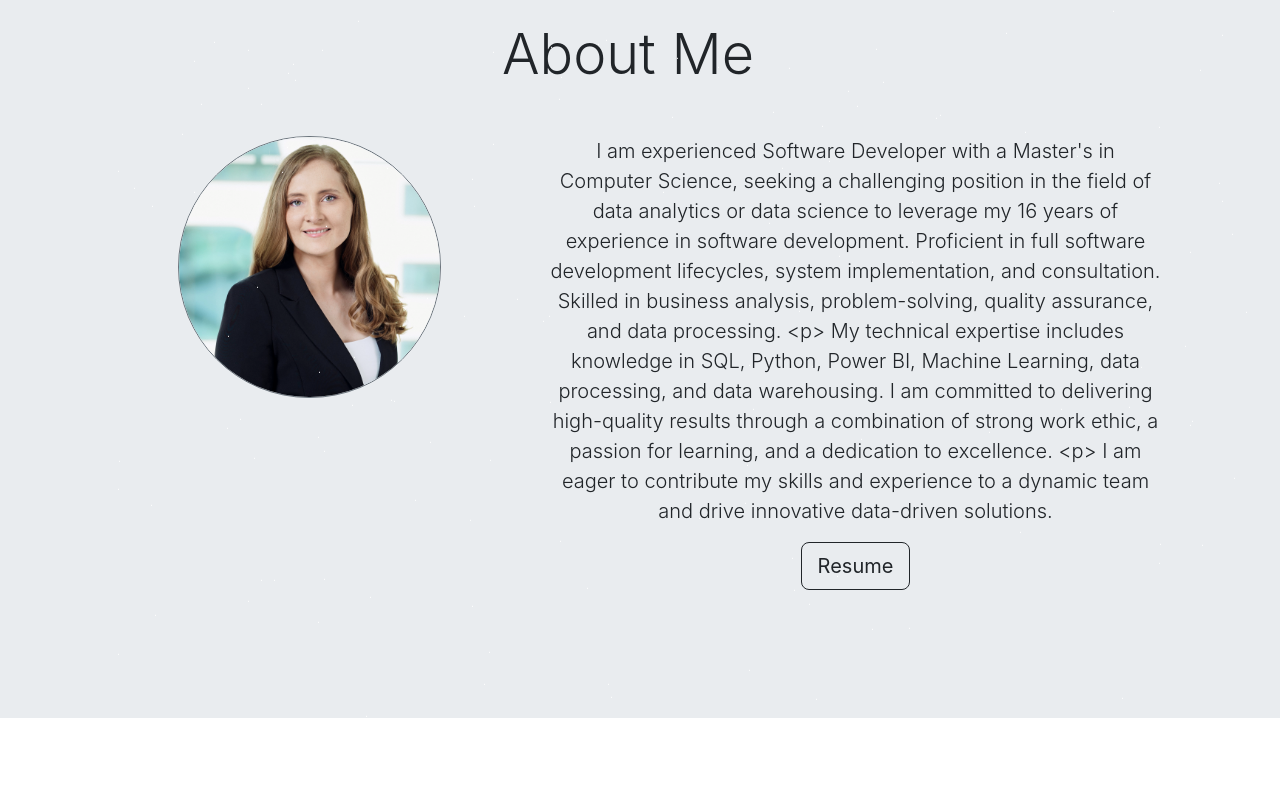
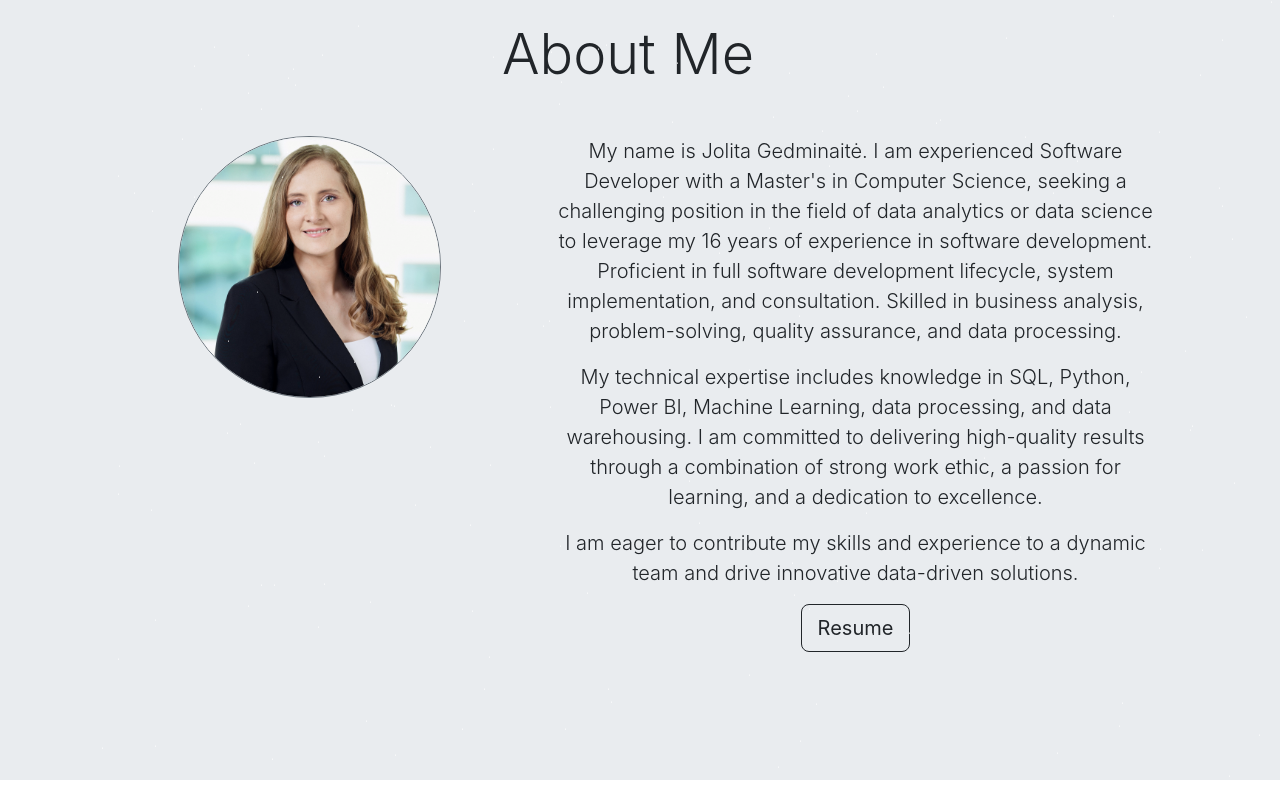
Before and after one commit to Jolita-byte/Jolita-byte.github.io, a React (Create React App) app: page / in a window 1280 px wide. Shown: the part 843-1634 px from the top of the page. Built offline with nearby package versions, Linux system fonts and the light colour scheme; no server answers.

Commit message:
about me

```diff
--- a/src/components/home/AboutMe.jsx
+++ b/src/components/home/AboutMe.jsx
@@ -53,7 +53,7 @@ const AboutMe = ({ heading, message, link, imgSize, resume }) => {
             />
         </div>
         <div className="col-lg-7 pb-5">
-          <p className="lead text-center">{message}</p>
+          <p className="lead text-center" dangerouslySetInnerHTML={{ __html: message }} />
           {resume && (
             <p className="lead text-center">
               <a
--- a/src/editable-stuff/config.js
+++ b/src/editable-stuff/config.js
@@ -54,7 +54,9 @@ const about = {
   imageLink: require("../editable-stuff/JolitaFoto.jpg"),
   imageSize: 375,
   message:
-  "I am experienced Software Developer with a Master's in Computer Science, seeking a challenging position in the field of data analytics or data science to leverage my 16 years of experience in software development. Proficient in full software development lifecycles, system implementation, and consultation. Skilled in business analysis, problem-solving, quality assurance, and data processing. <p> My technical expertise includes knowledge in SQL, Python, Power BI, Machine Learning, data processing, and data warehousing. I am committed to delivering high-quality results through a combination of strong work ethic, a passion for learning, and a dedication to excellence. <p> I am eager to contribute my skills and experience to a dynamic team and drive innovative data-driven solutions.",
+  `<p>My name is Jolita Gedminaitė. I am experienced Software Developer with a Master's in Computer Science, seeking a challenging position in the field of data analytics or data science to leverage my 16 years of experience in software development. Proficient in full software development lifecycle, system implementation, and consultation. Skilled in business analysis, problem-solving, quality assurance, and data processing.</p>
+   <p>My technical expertise includes knowledge in SQL, Python, Power BI, Machine Learning, data processing, and data warehousing. I am committed to delivering high-quality results through a combination of strong work ethic, a passion for learning, and a dedication to excellence.</p>
+   <p>I am eager to contribute my skills and experience to a dynamic team and drive innovative data-driven solutions.</p>`,
   resume: "https://docs.google.com/document/d/13_PWdhThMr6roxb-UFiJj4YAFOj8e_bv3Vx9UHQdyBQ/edit?usp=sharing",
 };
 
@@ -73,7 +75,7 @@ const repos = {
 
 // Leadership SECTION
 const leadership = {
-  show: true,
+  show: false,
   heading: "Leadership",
   message:
     "Lorem ipsum dolor sit amet, consectetur adipiscing elit, sed do eiusmod tempor incididunt ut labore et dolore magna aliqua. Vitae auctor eu augue ut lectus arcu bibendum at varius. Libero justo laoreet sit amet cursus sit amet. Imperdiet dui accumsan sit amet nulla facilisi morbi. At auctor urna nunc id. Iaculis urna id volutpat lacus laoreet non curabitur gravida. Et magnis dis parturient montes nascetur ridiculus mus mauris. In nisl nisi scelerisque eu ultrices vitae auctor. Mattis nunc sed blandit libero volutpat sed cras ornare. Pulvinar neque laoreet suspendisse interdum consectetur libero.",
```
